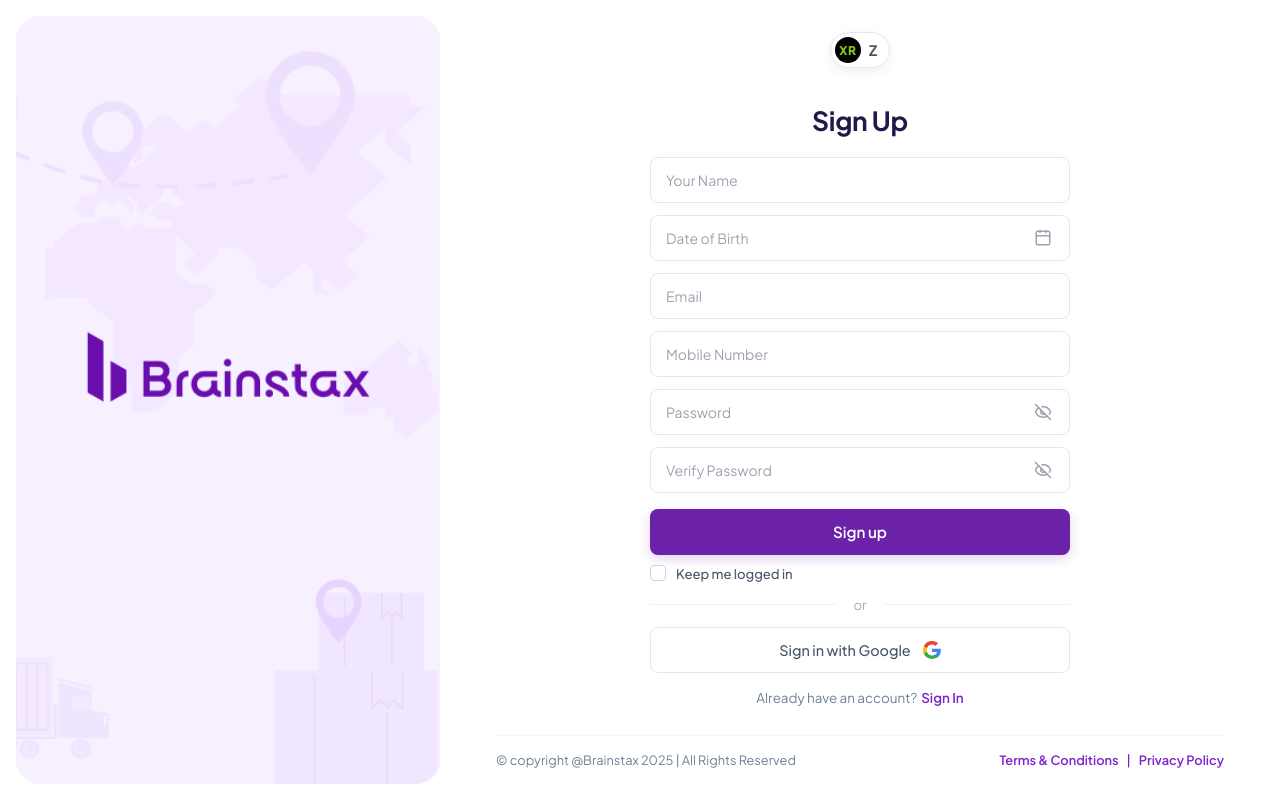
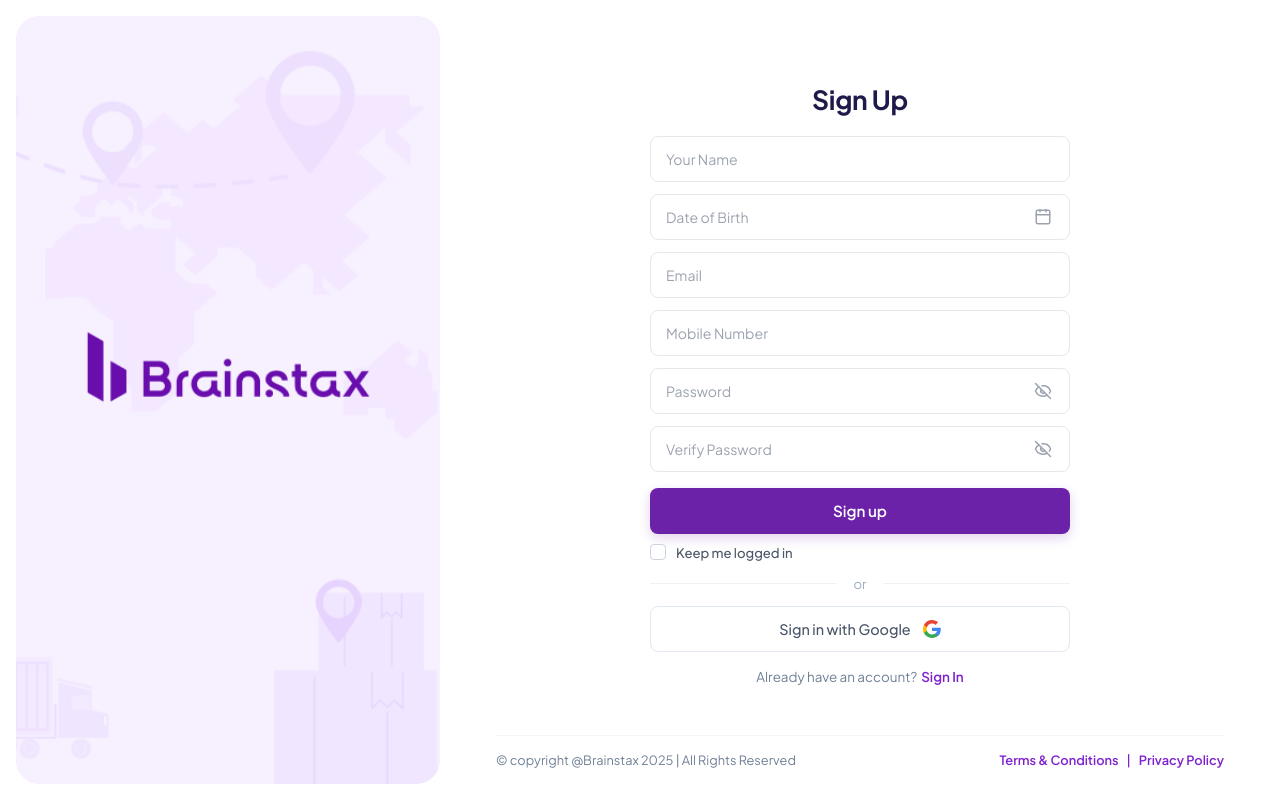
Before and after one commit to himanshupatil10/Brainstax, a React (Vite) app: page / in a window 1280 px wide. Built offline with nearby package versions, Linux system fonts and the light colour scheme.

Commit message:
Clear default email in Signin component and remove unused avatar badge in Signup component

```diff
--- a/src/Components/Signin.jsx
+++ b/src/Components/Signin.jsx
@@ -4,7 +4,7 @@ import bannerImg from '../assets/brainstax-banner.png';
 import './Signin.css';
 
 export default function Signin({ onSwitchToSignup }) {
-  const [email, setEmail] = useState('jonas_kahnwald@gmail.com');
+  const [email, setEmail] = useState('');
   const [password, setPassword] = useState('');
   const [showPassword, setShowPassword] = useState(false);
   const [keepLoggedIn, setKeepLoggedIn] = useState(false);
--- a/src/Components/Signup.jsx
+++ b/src/Components/Signup.jsx
@@ -29,13 +29,7 @@ export default function Signup({ onSwitchToSignin }) {
 
       {/* Right Form Section */}
       <div className="form-section">
-        {/* Top Avatar Pill Badge */}
-        <div className="top-avatar-badge">
-          <div className="avatar-pill">
-            <span className="badge-xr">XR</span>
-            <span className="badge-z">Z</span>
-          </div>
-        </div>
+
 
         <div className="form-content-container">
           <h1 className="form-title">Sign Up</h1>
```
